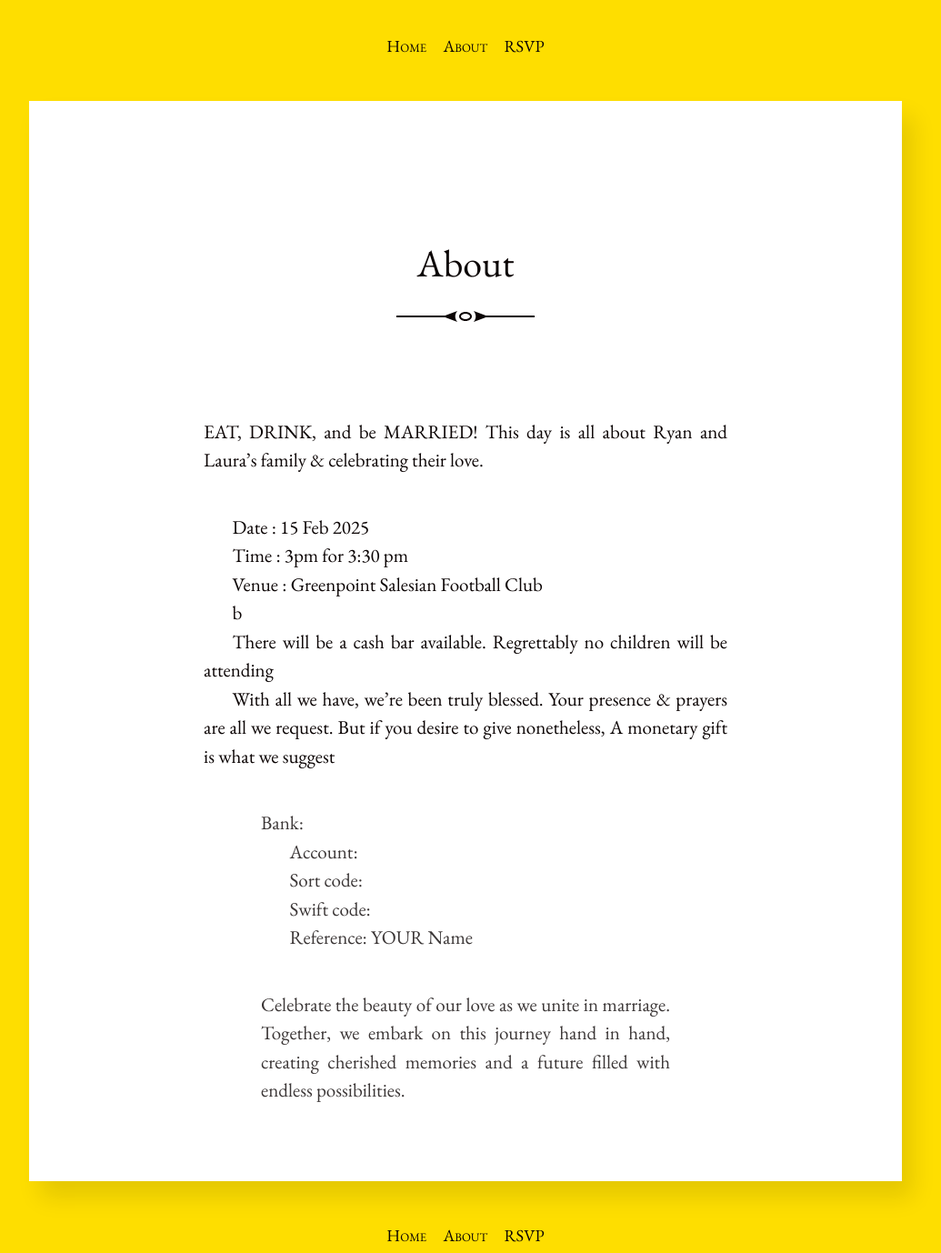
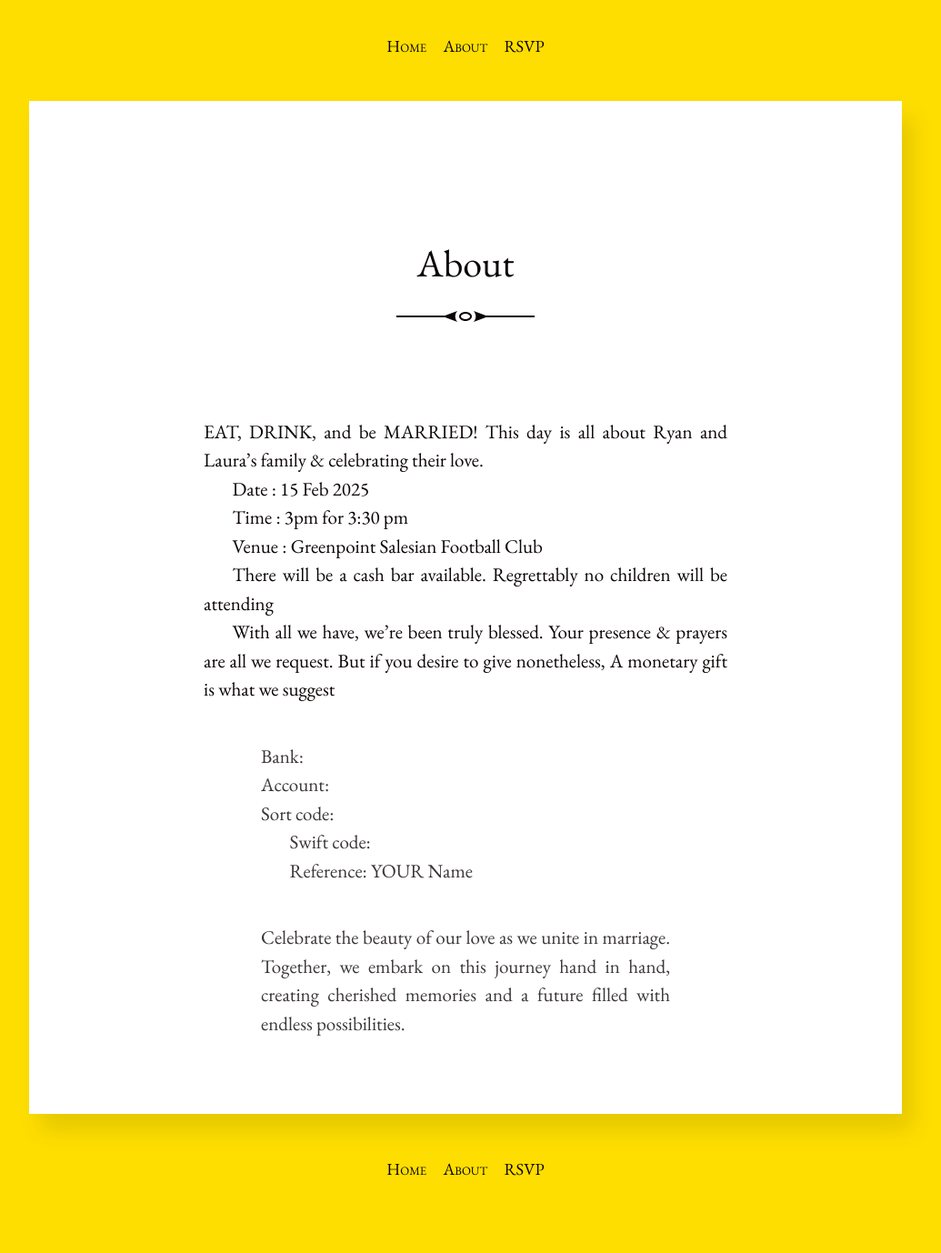
Before and after one commit to PoveyCelebration/PoveyCelebration.github.io, a Jekyll site: the page built from hitchens/about.md, in a window 1280 px wide. Shown: the whole page at 91% size, without its empty margins (128-1163 px from the left). Built offline with Jekyll 4.4.1, drawn with Linux system fonts in a browser that asks for light colours; after the commit the page ends 1304 px from its top, so only the background shows below that.

```diff
--- a/hitchens/about.md
+++ b/hitchens/about.md
@@ -5,27 +5,11 @@ title: About
 EAT, DRINK, and be MARRIED!
 This day is all about Ryan and Laura's family & celebrating their love.
 
-
-
-
->
->
->
-
-
-
-
 Date : 15 Feb 2025
 
 Time : 3pm for 3:30 pm
 
 Venue : Greenpoint Salesian Football Club
-
-
-
-b
-
-
 
 There will be a cash bar available.
 Regrettably no children will be attending
@@ -36,9 +20,7 @@ But if you desire to give nonetheless,
 A monetary gift is what we suggest
 
 >Bank:
->
 >Account:
->
 >Sort code:
 >
 >Swift code:
```
